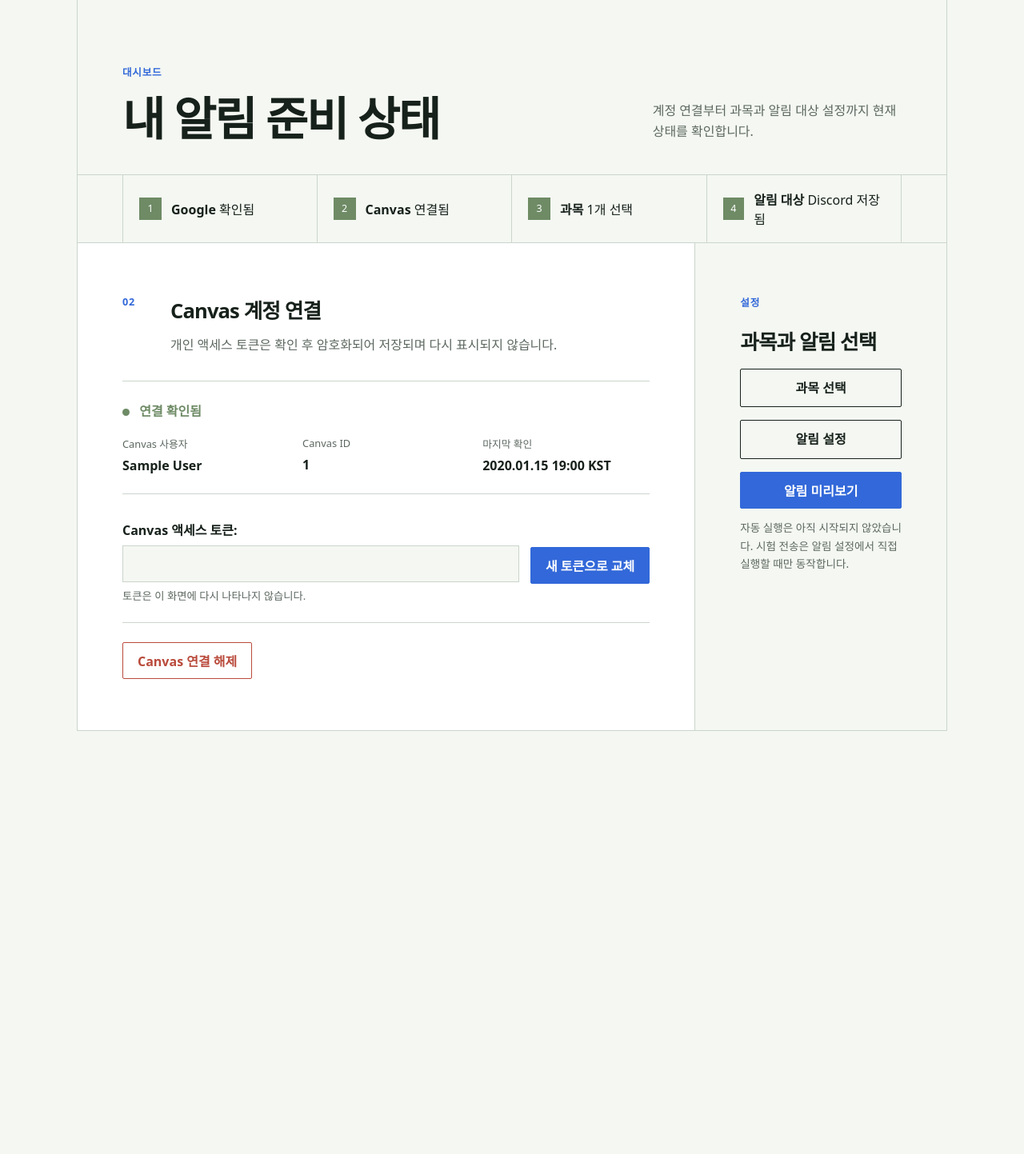
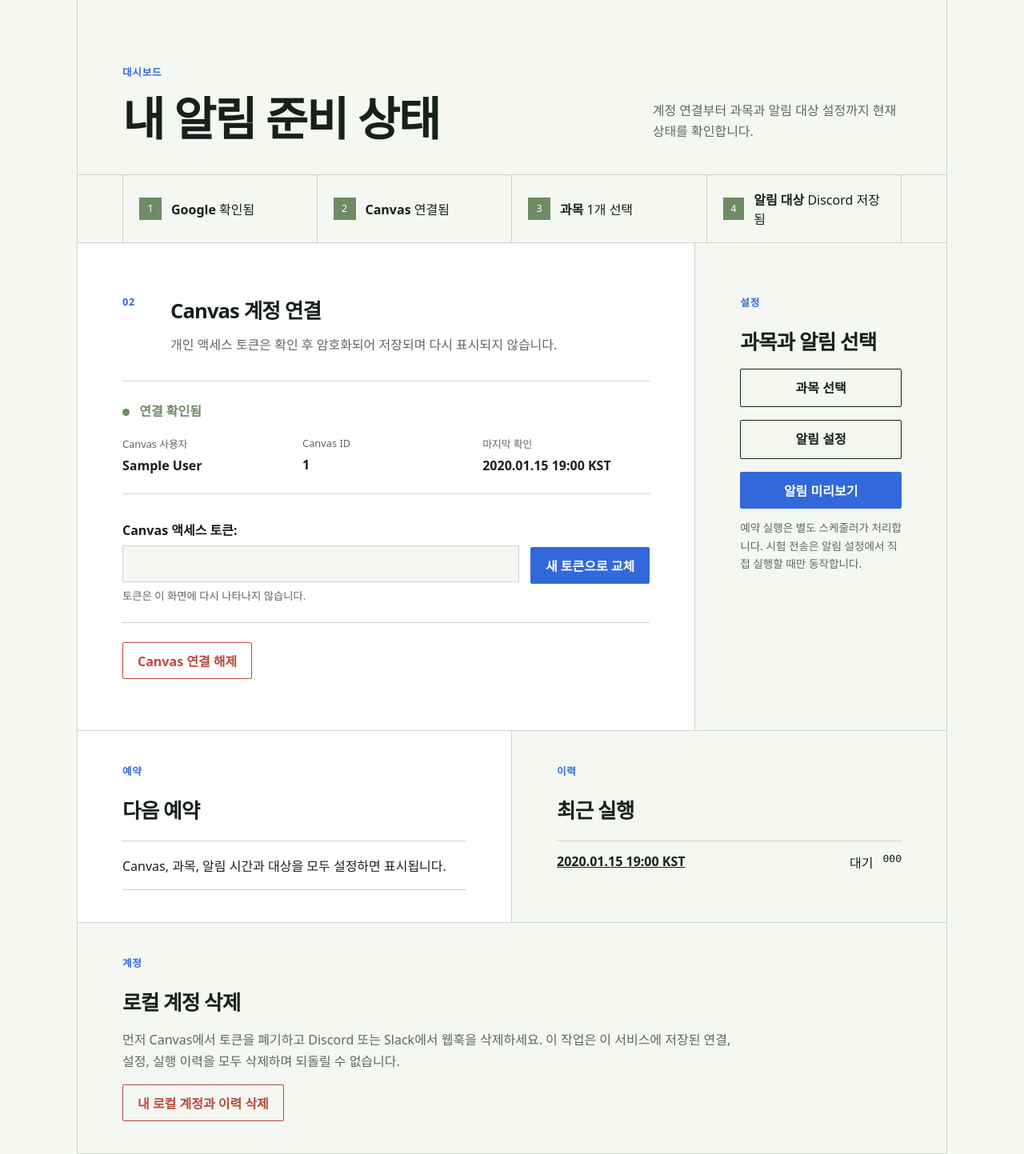
Before and after one commit to hjkim24/learningx-alert-web, a Django app: page / in a window 1280 px wide. Shown: the part 73-1516 px from the top of the page at 80% size. Before the commit the page ends 987 px from the top, so only its background shows below. Run offline with Django 5.2, Linux system fonts and the light colour scheme; a user stored in the database is signed in; tables that the repository leaves empty hold one stand-in row (values such as "Sample post").

Commit message:
feat: add alert history and account cleanup

```diff
--- a/accounts/urls.py
+++ b/accounts/urls.py
@@ -19,4 +19,6 @@ urlpatterns = [
     path("destination/save/", views.destination_save, name="destination_save"),
     path("destination/delete/", views.destination_delete, name="destination_delete"),
     path("destination/test/", views.destination_test, name="destination_test"),
+    path("runs/<int:pk>/", views.run_detail, name="run_detail"),
+    path("account/delete/", views.account_delete, name="account_delete"),
 ]
--- a/accounts/views.py
+++ b/accounts/views.py
@@ -1,6 +1,9 @@
+from datetime import datetime, timedelta
+
 from django.contrib import messages
+from django.contrib.auth import logout
 from django.contrib.auth.decorators import login_required
-from django.shortcuts import redirect, render
+from django.shortcuts import get_object_or_404, redirect, render
 from django.utils import timezone
 from django.views.decorators.debug import sensitive_post_parameters, sensitive_variables
 from django.views.decorators.http import require_GET, require_POST
@@ -13,7 +16,15 @@ from .forms import (
     DestinationForm,
     NotificationRuleForm,
 )
-from .models import CanvasConnection, CourseSelection, Destination, NotificationRule
+from .models import (
+    CanvasConnection,
+    CourseRunResult,
+    CourseSelection,
+    Delivery,
+    Destination,
+    NotificationRule,
+    ScheduledRun,
+)
 from .notifications import (
     AmbiguousDeliveryError,
     DefiniteDeliveryError,
@@ -26,9 +37,29 @@ from .services import (
     decrypt_secret,
     verify_and_store_connection,
 )
+from .scheduling import SEOUL
+
+
+def _next_scheduled_at(rule, now):
+    local_now = now.astimezone(SEOUL)
+    local_minute = local_now.replace(second=0, microsecond=0)
+    candidates = []
+    for configured in (rule.first_time, rule.second_time):
+        if configured is None:
+            continue
+        candidate = datetime.combine(
+            local_now.date(),
+            configured.replace(second=0, microsecond=0),
+            tzinfo=SEOUL,
+        )
+        if candidate < local_minute:
+            candidate += timedelta(days=1)
+        candidates.append(candidate)
+    return min(candidates) if candidates else None
 
 
 @login_required
+@require_GET
 def dashboard(request):
     connection = (
         CanvasConnection.objects.filter(user=request.user)
@@ -44,16 +75,76 @@ def dashboard(request):
         .values("kind", "status")
         .first()
     )
+    rule = NotificationRule.objects.filter(user=request.user).first()
+    next_run = None
+    if connection and selected_course_count and destination and rule:
+        next_run = _next_scheduled_at(rule, timezone.now())
+
+    recent_runs = list(
+        ScheduledRun.objects.filter(user=request.user)
+        .only(
+            "id",
+            "scheduled_for",
+            "status",
+            "safe_error_code",
+            "finished_at",
+        )[:5]
+    )
+    latest_run = recent_runs[0] if recent_runs else None
+    course_failures = CourseRunResult.objects.none()
+    delivery_problems = Delivery.objects.none()
+    if latest_run:
+        course_failures = CourseRunResult.objects.filter(
+            run=latest_run,
+            run__user=request.user,
+            status=CourseRunResult.Status.FAILED,
+        ).only("course_name", "error_code", "safe_summary")
+        delivery_problems = Delivery.objects.filter(
+            run=latest_run,
+            run__user=request.user,
+            status__in=(
+                Delivery.Status.DEFINITELY_FAILED,
+                Delivery.Status.NEEDS_REVIEW,
+            ),
+        ).only("part_number", "status", "safe_error_code")
     return render(
         request,
         "accounts/dashboard.html",
         {
             "connection": connection,
             "destination": destination,
+            "course_failures": course_failures,
+            "delivery_problems": delivery_problems,
             "form": CanvasTokenForm(),
+            "next_run": next_run,
+            "recent_runs": recent_runs,
             "selected_course_count": selected_course_count,
         },
     )
+
+
+@login_required
+@require_GET
+def run_detail(request, pk):
+    run = get_object_or_404(
+        ScheduledRun.objects.prefetch_related(
+            "course_results",
+            "items",
+            "deliveries",
+        ),
+        pk=pk,
+        user=request.user,
+    )
+    return render(request, "accounts/run_detail.html", {"run": run})
+
+
+@login_required
+@require_POST
+def account_delete(request):
+    user = request.user
+    logout(request)
+    user.delete()
+    return redirect("account_login")
 
 
 @sensitive_post_parameters("token")
--- a/static/app.css
+++ b/static/app.css
@@ -675,6 +675,95 @@ h2 {
   color: var(--alert);
 }
 
+.history-grid {
+  border-top: 1px solid var(--line);
+  display: grid;
+  grid-template-columns: repeat(2, minmax(0, 1fr));
+}
+
+.history-panel,
+.danger-zone {
+  padding: 40px clamp(24px, 5vw, 56px);
+}
+
+.history-panel:first-child {
+  border-right: 1px solid var(--line);
+  background: var(--surface);
+}
+
+.history-panel.full-panel,
+.danger-zone {
+  border-top: 1px solid var(--line);
+}
+
+.history-panel.full-panel {
+  background: var(--surface);
+}
+
+.schedule-time {
+  margin: 20px 0 8px;
+  font-size: clamp(1.35rem, 3vw, 2.2rem);
+  font-weight: 750;
+}
+
+.history-list {
+  margin: 20px 0 0;
+  padding: 0;
+  list-style: none;
+}
+
+.history-list li,
+.problem-row {
+  border-top: 1px solid var(--line);
+  display: grid;
+  grid-template-columns: minmax(9rem, 1fr) auto auto;
+  gap: 12px;
+  padding: 14px 0;
+}
+
+.history-list a {
+  color: var(--ink);
+  font-weight: 700;
+}
+
+.problem-row {
+  margin: 0;
+}
+
+.empty-state.compact {
+  margin: 20px 0 0;
+  padding: 18px 0;
+}
+
+.run-meta {
+  margin: 0;
+  border-top: 1px solid var(--line);
+  border-bottom: 1px solid var(--line);
+  display: grid;
+  grid-template-columns: repeat(3, 1fr);
+  padding: 0 clamp(24px, 5vw, 56px);
+}
+
+.run-meta div {
+  padding: 20px 16px;
+}
+
+.run-meta dt {
+  color: var(--muted);
+  font-size: 0.8rem;
+}
+
+.run-meta dd {
+  margin: 7px 0 0;
+  font-weight: 700;
+}
+
+.danger-zone p:not(.section-index) {
+  max-width: 48rem;
+  color: var(--muted);
+  line-height: 1.65;
+}
+
 @media (hover: hover) {
   .primary-button:hover {
     background: #2455bb;
@@ -725,8 +814,17 @@ h2 {
   .connected-summary dl,
   .token-form,
   .destination-summary,
-  .outcome {
+  .outcome,
+  .history-grid,
+  .history-list li,
+  .problem-row,
+  .run-meta {
     grid-template-columns: 1fr;
+  }
+
+  .history-panel:first-child {
+    border-right: 0;
+    border-bottom: 1px solid var(--line);
   }
 
   .settings-nav {
--- a/templates/accounts/dashboard.html
+++ b/templates/accounts/dashboard.html
@@ -101,7 +101,69 @@
         {% csrf_token %}
         <button class="primary-button full-width" type="submit">알림 미리보기</button>
       </form>
-      <p class="fine-print">자동 실행은 아직 시작되지 않았습니다. 시험 전송은 알림 설정에서 직접 실행할 때만 동작합니다.</p>
+      <p class="fine-print">예약 실행은 별도 스케줄러가 처리합니다. 시험 전송은 알림 설정에서 직접 실행할 때만 동작합니다.</p>
     </aside>
   </div>
+
+  <div class="history-grid">
+    <section class="history-panel" aria-labelledby="next-run-title">
+      <p class="section-index" aria-hidden="true">예약</p>
+      <h2 id="next-run-title">다음 예약</h2>
+      {% if next_run %}
+        <p class="schedule-time">{{ next_run|date:"Y.m.d H:i" }} KST</p>
+        <p class="fine-print">표시된 분에 워커가 실행 중일 때 새 실행을 한 번만 생성합니다.</p>
+      {% else %}
+        <p class="empty-state compact">Canvas, 과목, 알림 시간과 대상을 모두 설정하면 표시됩니다.</p>
+      {% endif %}
+    </section>
+
+    <section class="history-panel" aria-labelledby="recent-run-title">
+      <p class="section-index" aria-hidden="true">이력</p>
+      <h2 id="recent-run-title">최근 실행</h2>
+      {% if recent_runs %}
+        <ol class="history-list">
+          {% for run in recent_runs %}
+            <li>
+              <a href="{% url 'run_detail' run.pk %}">{{ run.scheduled_for|date:"Y.m.d H:i" }} KST</a>
+              <span>{{ run.get_status_display }}</span>
+              {% if run.safe_error_code %}<code>{{ run.safe_error_code }}</code>{% endif %}
+            </li>
+          {% endfor %}
+        </ol>
+      {% else %}
+        <p class="empty-state compact">아직 예약 실행 이력이 없습니다.</p>
+      {% endif %}
+    </section>
+  </div>
+
+  {% if course_failures or delivery_problems %}
+    <section class="history-panel full-panel" aria-labelledby="run-problems-title">
+      <p class="section-index" aria-hidden="true">확인</p>
+      <h2 id="run-problems-title">최근 실행에서 확인할 항목</h2>
+      {% for outcome in course_failures %}
+        <p class="problem-row">
+          <strong>{{ outcome.course_name }}</strong>
+          <span>{{ outcome.safe_summary }}</span>
+          <code>{{ outcome.error_code }}</code>
+        </p>
+      {% endfor %}
+      {% for delivery in delivery_problems %}
+        <p class="problem-row">
+          <strong>전송 {{ delivery.part_number }}번</strong>
+          <span>{{ delivery.get_status_display }}</span>
+          {% if delivery.safe_error_code %}<code>{{ delivery.safe_error_code }}</code>{% endif %}
+        </p>
+      {% endfor %}
+    </section>
+  {% endif %}
+
+  <section class="danger-zone" aria-labelledby="account-delete-title">
+    <p class="section-index" aria-hidden="true">계정</p>
+    <h2 id="account-delete-title">로컬 계정 삭제</h2>
+    <p>먼저 Canvas에서 토큰을 폐기하고 Discord 또는 Slack에서 웹훅을 삭제하세요. 이 작업은 이 서비스에 저장된 연결, 설정, 실행 이력을 모두 삭제하며 되돌릴 수 없습니다.</p>
+    <form method="post" action="{% url 'account_delete' %}">
+      {% csrf_token %}
+      <button class="danger-button" type="submit">내 로컬 계정과 이력 삭제</button>
+    </form>
+  </section>
 {% endblock %}
```
Also changed, not shown: accounts/tests/test_account_deletion.py (added, +127 -0 lines), accounts/tests/test_pages.py (+1 -1 lines), accounts/tests/test_run_history.py (added, +148 -0 lines), templates/accounts/run_detail.html (added, +72 -0 lines), README.md.
